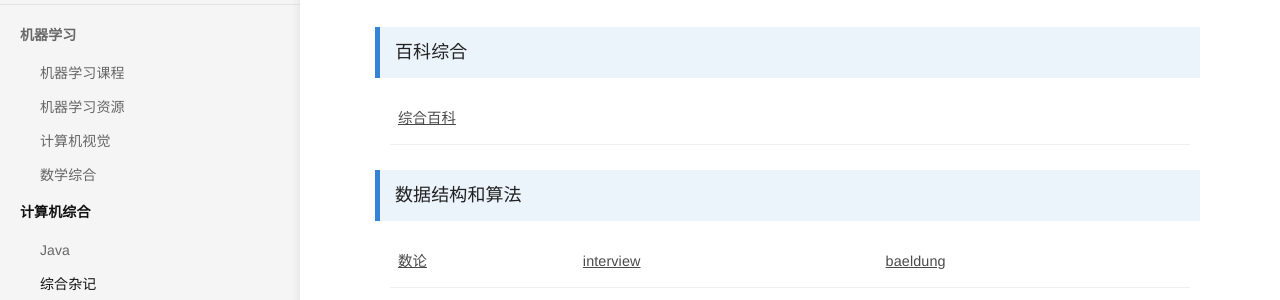
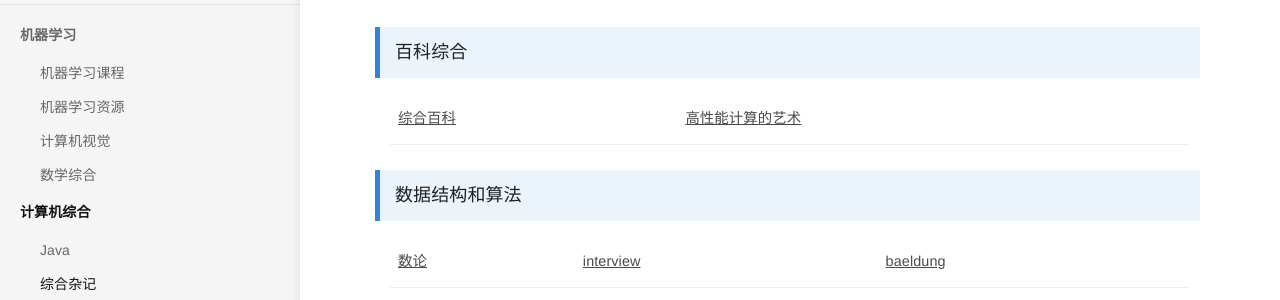
Before and after one commit to bashendixie/Machine_Learning_Notes, a Jekyll site: the page built from _docs/5、计算机综合/综合杂记.md, in a window 1280 px wide. Shown: the part 165-465 px from the top of the page. Built offline with Jekyll 4.4.1, drawn with Linux system fonts in a browser that asks for light colours; some web fonts are replaced.

Commit message:
no message

```diff
--- a/_docs/5、计算机综合/综合杂记.md
+++ b/_docs/5、计算机综合/综合杂记.md
@@ -10,6 +10,9 @@ order: 1
 		<tr>
 			<td>
 				<a href="https://www.coursehero.com/study-guides/" target="_blank">综合百科</a>
+			</td>
+			<td>
+				<a href="https://theartofhpc.com/" target="_blank">高性能计算的艺术</a>
 			</td>
 		</tr>
 	</tbody>
```
